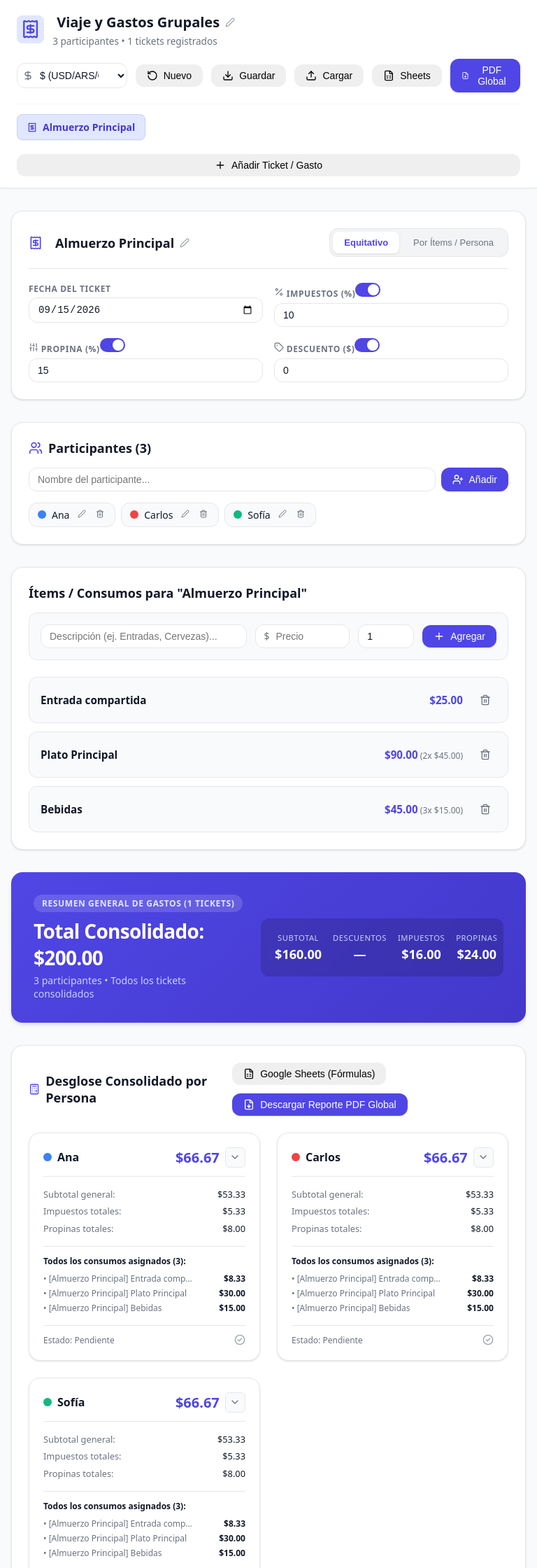
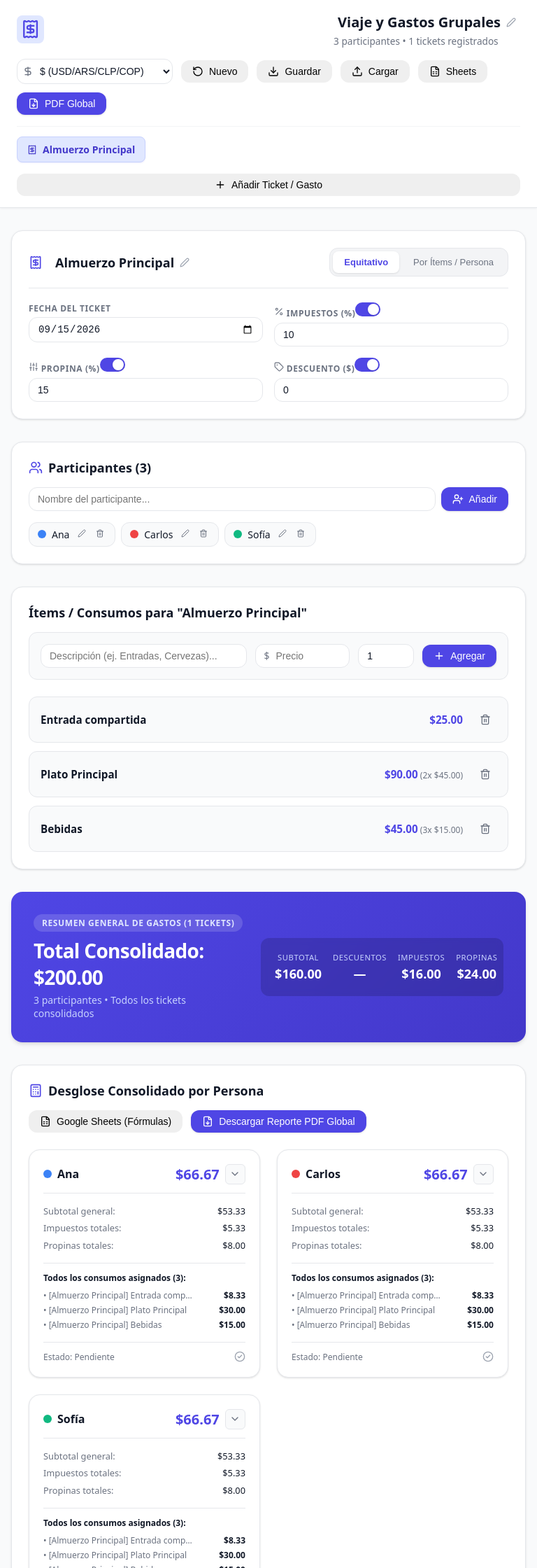
Before and after one commit to LuisMolinad/share-ticket, a React (Vite) app: page / in a window 768 px wide. Shown: the top 2240 px of the page at 70% size. Built offline with nearby package versions, Linux system fonts and the light colour scheme.

Commit message:
Improve responsiveness of header, invoice details, and summary view components with updated media queries and layout adjustments

```diff
--- a/src/components/Header.css
+++ b/src/components/Header.css
@@ -11,6 +11,13 @@
   max-width: 1280px;
   margin: 0 auto;
   padding: 1rem 1.5rem;
+  box-sizing: border-box;
+}
+
+@media (max-width: 640px) {
+  .header-inner {
+    padding: 0.75rem 1rem;
+  }
 }
 
 .header-top-row {
@@ -206,17 +213,30 @@
 @media (max-width: 768px) {
   .header-top-row {
     flex-direction: column;
-    align-items: flex-start;
+    align-items: stretch;
+  }
+  .brand-section {
+    justify-content: space-between;
+    width: 100%;
   }
   .header-actions {
     width: 100%;
-    justify-content: space-between;
+    flex-wrap: wrap;
+    justify-content: flex-start;
   }
   .tickets-tab-bar {
     flex-direction: column;
     align-items: stretch;
+    gap: 0.75rem;
+  }
+  .tickets-tabs-scroll {
+    width: 100%;
+  }
+  .add-ticket-btn, .add-ticket-form {
+    width: 100%;
   }
   .add-ticket-input {
-    width: 100%;
+    flex: 1;
+    width: auto;
   }
 }
--- a/src/components/InvoiceDetailsCard.css
+++ b/src/components/InvoiceDetailsCard.css
@@ -73,6 +73,13 @@
   border-radius: var(--radius-sm, 0.75rem);
   border: 1px solid var(--border, #e5e7eb);
   gap: 0.25rem;
+  width: 100%;
+}
+
+@media (min-width: 640px) {
+  .split-mode-selector {
+    width: auto;
+  }
 }
 
 .split-mode-btn {
@@ -86,6 +93,14 @@
   cursor: pointer;
   transition: all 0.2s ease;
   white-space: nowrap;
+  flex: 1;
+  text-align: center;
+}
+
+@media (min-width: 640px) {
+  .split-mode-btn {
+    flex: unset;
+  }
 }
 
 .split-mode-btn:hover {
--- a/src/components/SummaryView.css
+++ b/src/components/SummaryView.css
@@ -93,10 +93,12 @@
   margin-bottom: 1.5rem;
 }
 
-@media (min-width: 640px) {
+@media (max-width: 640px) {
   .summary-top-row {
-    flex-direction: row;
-    align-items: center;
+    align-items: stretch;
+  }
+  .summary-top-row .btn {
+    width: 100%;
   }
 }
 
@@ -108,6 +110,8 @@
   display: grid;
   grid-template-columns: 1fr;
   gap: 1.5rem;
+  width: 100%;
+  box-sizing: border-box;
 }
 
 @media (min-width: 768px) {
@@ -132,6 +136,10 @@
   justify-content: space-between;
   box-shadow: var(--shadow, 0 1px 3px 0 rgba(0, 0, 0, 0.1));
   transition: box-shadow 0.2s, transform 0.2s, border-color 0.2s;
+  min-width: 0;
+  overflow-wrap: break-word;
+  word-break: break-word;
+  box-sizing: border-box;
 }
 
 .participant-card:hover {
```
